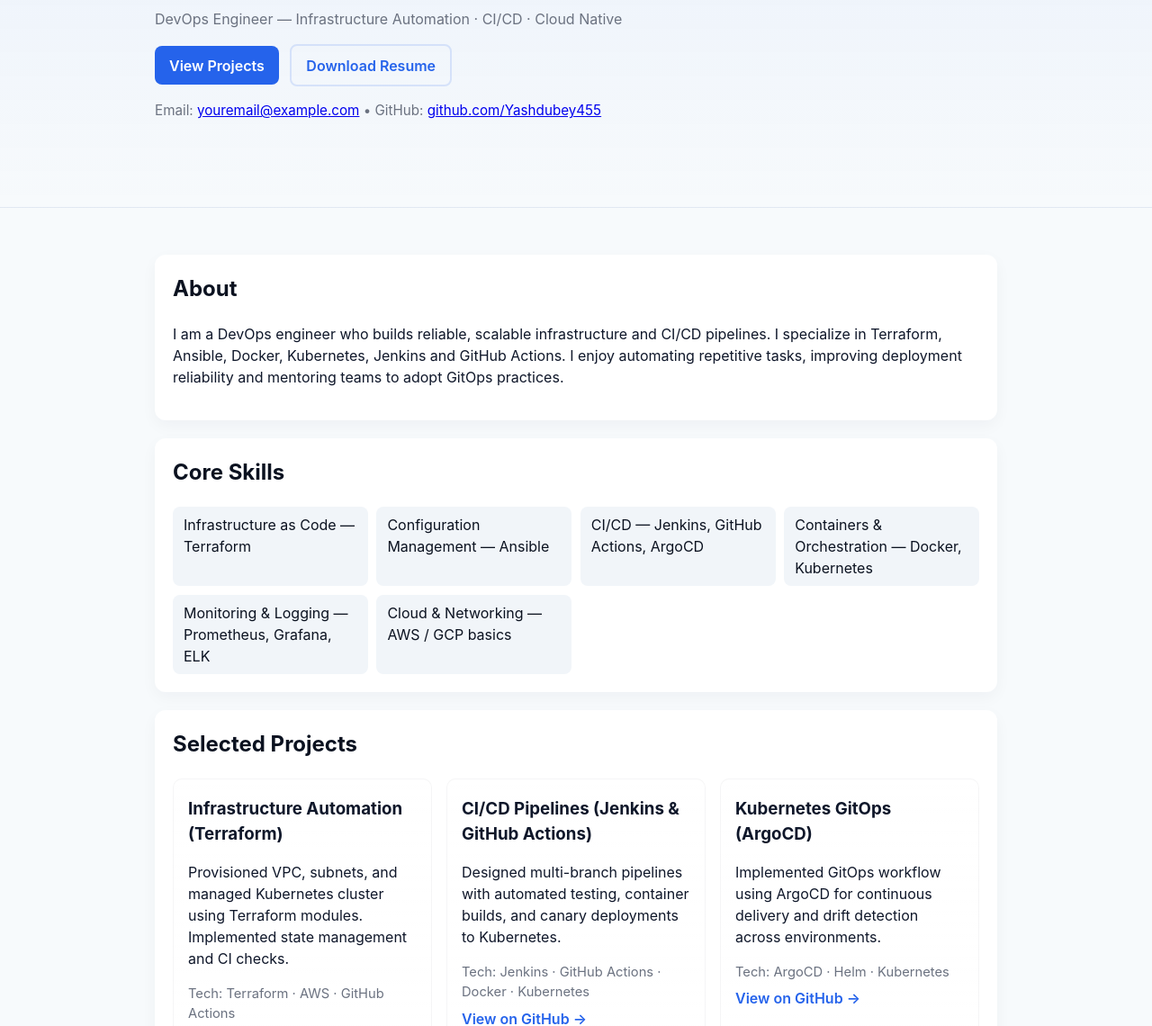
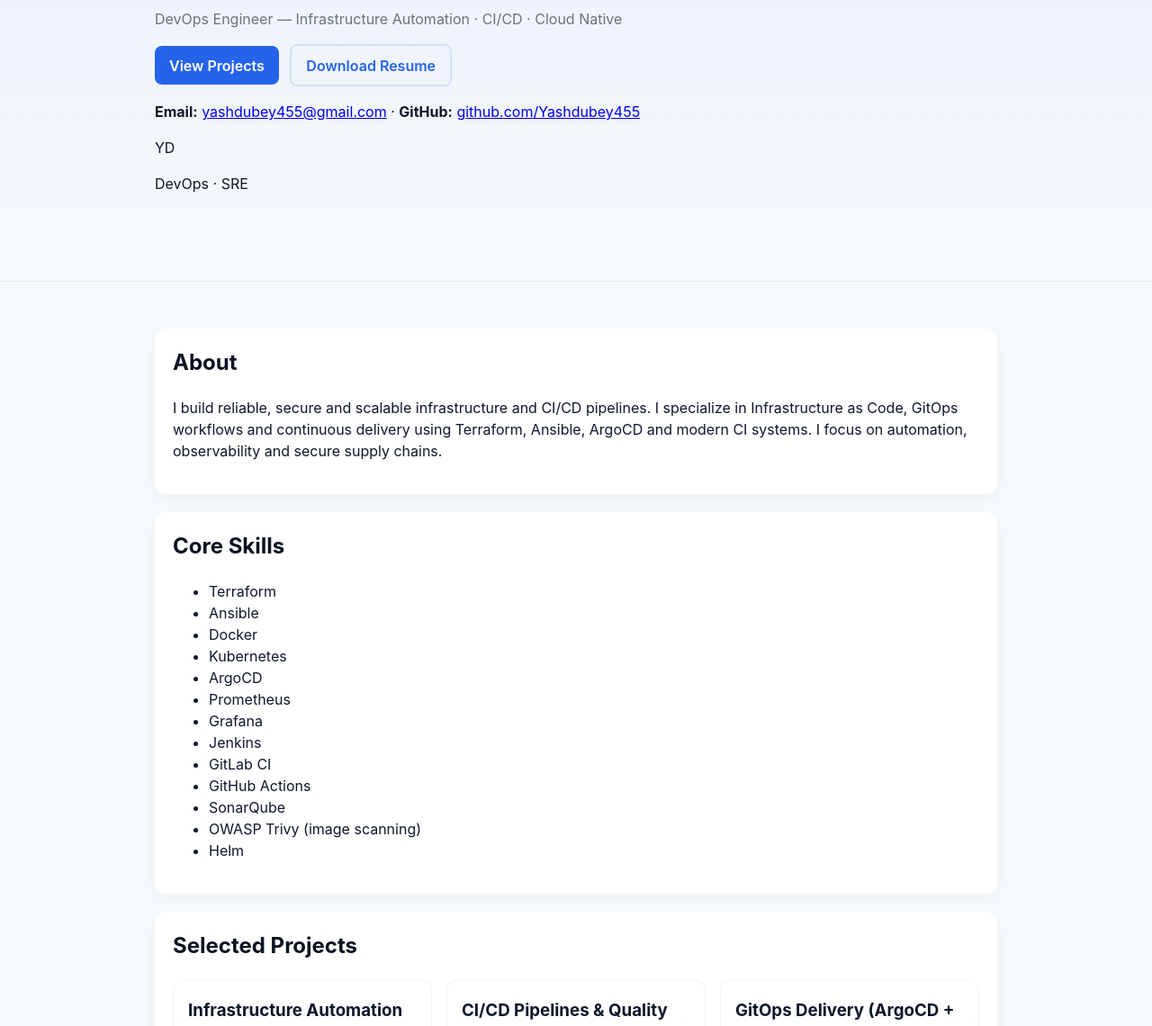
Before and after one commit to Yashdubey455/Yashdubey455.github.io, a plain HTML site: page index.html in a window 1280 px wide. Shown: the part 166-1306 px from the top of the page at 90% size. Drawn offline with Linux system fonts and the light colour scheme.

Commit message:
Update index.html

```diff
--- a/index.html
+++ b/index.html
@@ -4,67 +4,84 @@
   <meta charset="utf-8" />
   <meta name="viewport" content="width=device-width,initial-scale=1" />
   <title>Yash Dubey — DevOps Engineer</title>
-  <meta name="description" content="Portfolio of Yash Dubey — DevOps engineer specializing in infrastructure automation, CI/CD and container orchestration." />
-  <meta property="og:title" content="Yash Dubey — DevOps Engineer" />
-  <meta property="og:description" content="Infrastructure Automation · Terraform · Ansible · Kubernetes · CI/CD" />
-  <link rel="stylesheet" href="styles.css">
+  <meta name="description" content="Yash Dubey — DevOps engineer. Terraform · Ansible · Kubernetes · Docker · CI/CD · Monitoring" />
+  <link rel="stylesheet" href="styles.css" />
 </head>
 <body>
   <header class="hero">
     <div class="container">
-      <h1>Yash Dubey</h1>
-      <p class="subtitle">DevOps Engineer — Infrastructure Automation · CI/CD · Cloud Native</p>
-      <div class="hero-cta">
-        <a class="btn" href="#projects">View Projects</a>
-        <a class="btn outline" href="YashDubey_Resume.pdf" target="_blank">Download Resume</a>
+      <div class="hero-left">
+        <h1>Yash Dubey</h1>
+        <p class="subtitle">DevOps Engineer — Infrastructure Automation · CI/CD · Cloud Native</p>
+        <div class="cta">
+          <a class="btn" href="#projects">View Projects</a>
+          <a class="btn outline" href="YashDubey_Resume.pdf" target="_blank">Download Resume</a>
+        </div>
+        <p class="contact-line">
+          <strong>Email:</strong> <a href="mailto:yashdubey455@gmail.com">yashdubey455@gmail.com</a> ·
+          <strong>GitHub:</strong> <a href="https://github.com/Yashdubey455" target="_blank">github.com/Yashdubey455</a>
+        </p>
       </div>
-      <p class="contact-small">Email: <a href="mailto:youremail@example.com">youremail@example.com</a> • GitHub: <a href="https://github.com/Yashdubey455">github.com/Yashdubey455</a></p>
+      <div class="hero-right">
+        <!-- optional place for a photo or badge -->
+        <div class="profile-card">
+          <div class="initials">YD</div>
+          <p class="role">DevOps · SRE</p>
+        </div>
+      </div>
     </div>
   </header>
 
   <main class="container">
     <section id="about" class="card">
       <h2>About</h2>
-      <p>I am a DevOps engineer who builds reliable, scalable infrastructure and CI/CD pipelines. I specialize in Terraform, Ansible, Docker, Kubernetes, Jenkins and GitHub Actions. I enjoy automating repetitive tasks, improving deployment reliability and mentoring teams to adopt GitOps practices.</p>
+      <p>I build reliable, secure and scalable infrastructure and CI/CD pipelines. I specialize in Infrastructure as Code, GitOps workflows and continuous delivery using Terraform, Ansible, ArgoCD and modern CI systems. I focus on automation, observability and secure supply chains.</p>
     </section>
 
     <section id="skills" class="card">
       <h2>Core Skills</h2>
-      <ul class="skills-grid">
-        <li>Infrastructure as Code — Terraform</li>
-        <li>Configuration Management — Ansible</li>
-        <li>CI/CD — Jenkins, GitHub Actions, ArgoCD</li>
-        <li>Containers & Orchestration — Docker, Kubernetes</li>
-        <li>Monitoring & Logging — Prometheus, Grafana, ELK</li>
-        <li>Cloud & Networking — AWS / GCP basics</li>
+      <ul class="skill-list">
+        <li>Terraform</li>
+        <li>Ansible</li>
+        <li>Docker</li>
+        <li>Kubernetes</li>
+        <li>ArgoCD</li>
+        <li>Prometheus</li>
+        <li>Grafana</li>
+        <li>Jenkins</li>
+        <li>GitLab CI</li>
+        <li>GitHub Actions</li>
+        <li>SonarQube</li>
+        <li>OWASP Trivy (image scanning)</li>
+        <li>Helm</li>
       </ul>
     </section>
 
     <section id="projects" class="card">
       <h2>Selected Projects</h2>
-
       <div class="projects-grid">
         <article class="project-card">
           <h3>Infrastructure Automation (Terraform)</h3>
-          <p>Provisioned VPC, subnets, and managed Kubernetes cluster using Terraform modules. Implemented state management and CI checks.</p>
+          <p>Reusable Terraform modules to provision VPC, managed K8s, and state locking. CI checks and remote state management.</p>
           <p class="small">Tech: Terraform · AWS · GitHub Actions</p>
-          <a href="https://github.com/Yashdubey455/project-terraform" target="_blank" class="link">View on GitHub →</a>
+          <a class="link" href="https://github.com/Yashdubey455/project-terraform" target="_blank">View on GitHub →</a>
         </article>
 
         <article class="project-card">
-          <h3>CI/CD Pipelines (Jenkins & GitHub Actions)</h3>
-          <p>Designed multi-branch pipelines with automated testing, container builds, and canary deployments to Kubernetes.</p>
-          <p class="small">Tech: Jenkins · GitHub Actions · Docker · Kubernetes</p>
-          <a href="https://github.com/Yashdubey455/project-ci" target="_blank" class="link">View on GitHub →</a>
+          <h3>CI/CD Pipelines & Quality</h3>
+          <p>Multi-branch pipelines with Jenkins and GitHub Actions, automated tests, SonarQube checks, container build & scan with Trivy.</p>
+          <p class="small">Tech: Jenkins · GitHub Actions · SonarQube · Trivy</p>
+          <a class="link" href="https://github.com/Yashdubey455/project-ci" target="_blank">View on GitHub →</a>
         </article>
 
         <article class="project-card">
-          <h3>Kubernetes GitOps (ArgoCD)</h3>
-          <p>Implemented GitOps workflow using ArgoCD for continuous delivery and drift detection across environments.</p>
+          <h3>GitOps Delivery (ArgoCD + Helm)</h3>
+          <p>GitOps-based deployment with ArgoCD, Helm charts and environment promotion workflows to handle multi-cluster delivery.</p>
           <p class="small">Tech: ArgoCD · Helm · Kubernetes</p>
-          <a href="https://github.com/Yashdubey455/project-argocd" target="_blank" class="link">View on GitHub →</a>
+          <a class="link" href="https://github.com/Yashdubey455/project-argocd" target="_blank">View on GitHub →</a>
         </article>
       </div>
+      <p class="small muted">Tip: replace project links above with your actual repo links (or demo links) for each project.</p>
     </section>
 
     <section id="experience" class="card">
@@ -74,15 +91,8 @@
           <h3>DevOps Engineer — Company Name</h3>
           <p class="small">Month Year – Present</p>
           <ul>
-            <li>Built automated pipelines reducing deployment time by X%.</li>
-            <li>Implemented IaC across multiple environments.</li>
-          </ul>
-        </div>
-        <div class="tl-item">
-          <h3>Site Reliability / Infra Role — Previous</h3>
-          <p class="small">Month Year – Month Year</p>
-          <ul>
-            <li>Managed Kubernetes clusters and improved observability.</li>
+            <li>Built automated pipelines and reduced manual deploy time.</li>
+            <li>Implemented IaC and GitOps across staging and production.</li>
           </ul>
         </div>
       </div>
@@ -90,7 +100,8 @@
 
     <section id="contact" class="card">
       <h2>Contact</h2>
-      <p>If you'd like to work together or have an opportunity, email me at <a href="mailto:youremail@example.com">youremail@example.com</a> or send a message using the form below.</p>
+      <p>Want to collaborate? Email me at <a href="mailto:yashdubey455@gmail.com">yashdubey455@gmail.com</a> or connect on GitHub.</p>
+
       <form action="https://formspree.io/f/YOUR_FORM_ID" method="POST" class="contact-form">
         <label><span>Name</span><input name="name" required></label>
         <label><span>Email</span><input name="email" type="email" required></label>
@@ -102,12 +113,10 @@
 
   <footer class="footer">
     <div class="container">
-      <p>© <span id="year"></span> Yash Dubey — <a href="https://github.com/Yashdubey455">GitHub</a></p>
+      <p>© <span id="year"></span> Yash Dubey — <a href="https://github.com/Yashdubey455" target="_blank">github.com/Yashdubey455</a></p>
     </div>
   </footer>
 
-<script>
-document.getElementById('year').textContent = new Date().getFullYear();
-</script>
+  <script>document.getElementById('year').textContent = new Date().getFullYear();</script>
 </body>
 </html>
```
